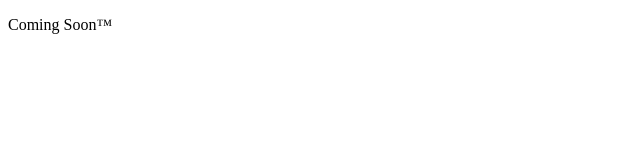
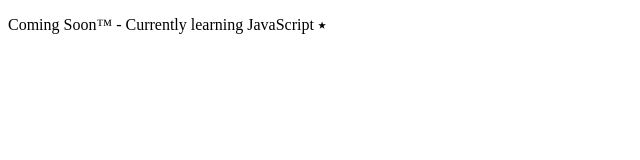
Before and after one commit to ssjdan27/personal_web, a plain HTML site: page index.html in a window 1280 px wide. Shown: the whole page, without its empty margins (0-640 px from the left). Drawn offline with Linux system fonts and the light colour scheme.

Commit message:
Create script.js and update "status"

```diff
--- a/index.html
+++ b/index.html
@@ -6,6 +6,6 @@
     <title>Coming Soon™</title>
 </head>
 <body>
-    <p>Coming Soon™</p>
+    <p>Coming Soon™ - Currently learning JavaScript &#11089;</p>
 </body>
 </html>
```
Also changed, not shown: script.js (added).
